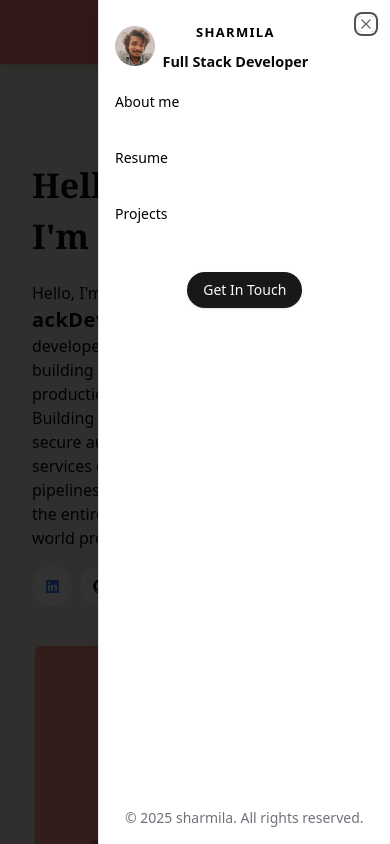
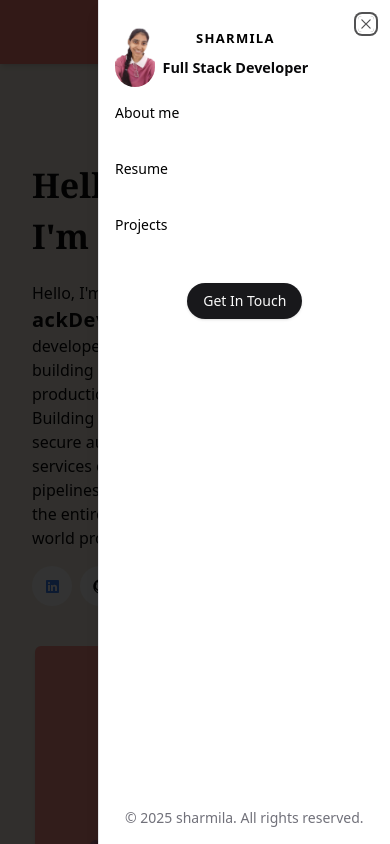
Before and after one commit to shakilaShaik/portfolio-2025, a Next.js app: page / in a window 390 px wide. Both pictures are taken after a click on the icon 358 px from the left and 32 px from the top of the page. Shown: the top 844 px of the page. Built offline with nearby package versions, Linux system fonts and the light colour scheme.

Commit message:
changed side image

```diff
--- a/src/components/NavBar/NavBar.jsx
+++ b/src/components/NavBar/NavBar.jsx
@@ -1,6 +1,7 @@
 import React, { useState } from "react";
 import Link from "next/link";
 import sideMenuUserImg from "@/assets/sideMenuUserImg.png";
+import sidePng from "@/assets/Shammu-2.png"
 import Image from "next/image";
 import { Menu } from "lucide-react";
 import {
@@ -55,7 +56,7 @@ const NavBar = () => {
                   <SheetTitle>
                     <div className="flex w-full   items-center px-4  gap-2 mt-4">
                       <Image
-                        src={sideMenuUserImg}
+                        src={sidePng}
                         alt=""
                         width={40}
                         height={40}
```
Also changed, not shown: 1 other file (tests, documents, lock files or other folders).
